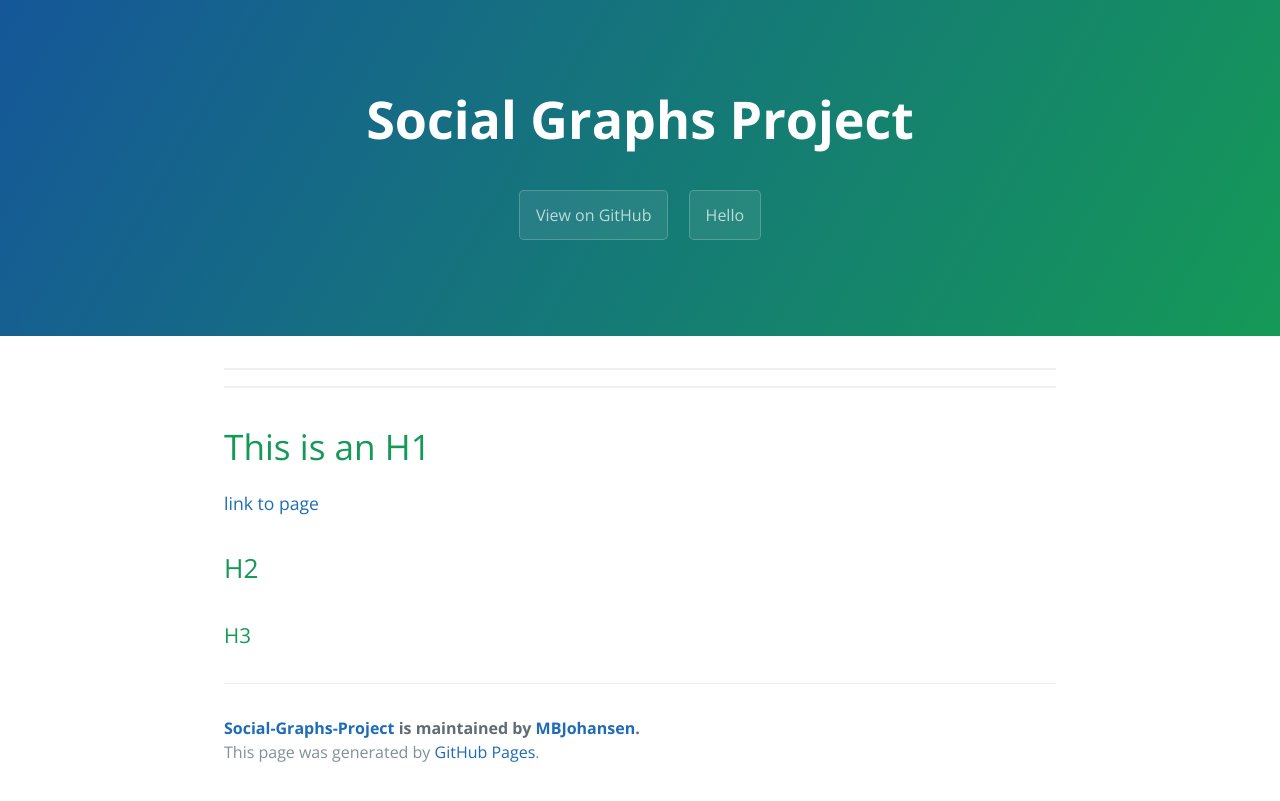
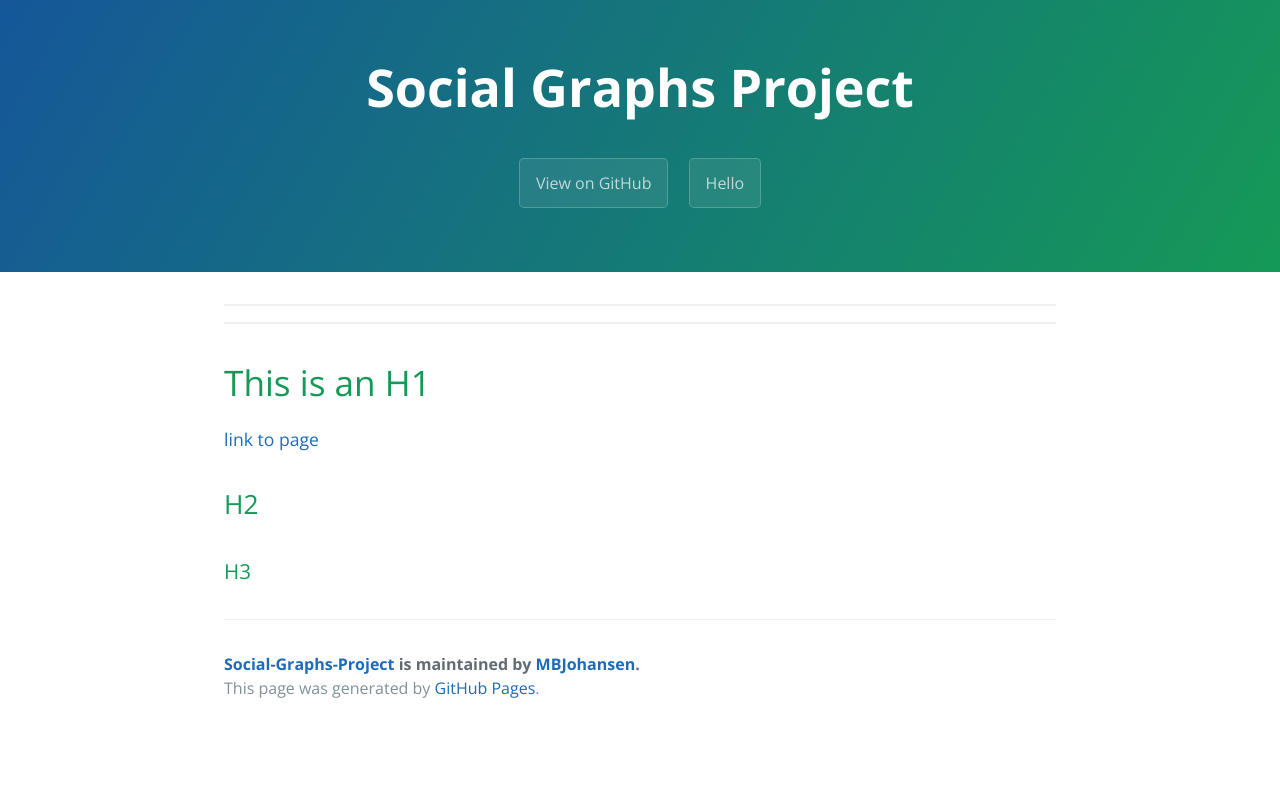
Before and after one commit to MBJohansen/Social-Graphs-Project, a Jekyll site: the page built from docs/index.md, in a window 1280 px wide. Shown: the top 801 px of the page. Built offline with Jekyll 4.4.1, drawn with Linux system fonts in a browser that asks for light colours; our own code applies the rules of GitHub Pages for plain Markdown files; the repository's description, which GitHub fills in, is left out.

Commit message:
Website: Update

```diff
--- a/docs/_sass/jekyll-theme-cayman.scss
+++ b/docs/_sass/jekyll-theme-cayman.scss
@@ -112,15 +112,15 @@ a {
   background-image: linear-gradient(120deg, $header-bg-color-secondary, $header-bg-color);
 
   @include large {
-    padding: 5rem 6rem;
+    padding: 3rem 4rem;
   }
 
   @include medium {
-    padding: 3rem 4rem;
+    padding: 1rem 2rem;
   }
 
   @include small {
-    padding: 2rem 1rem;
+    padding: 1rem 0.5rem;
   }
 }
 
```
